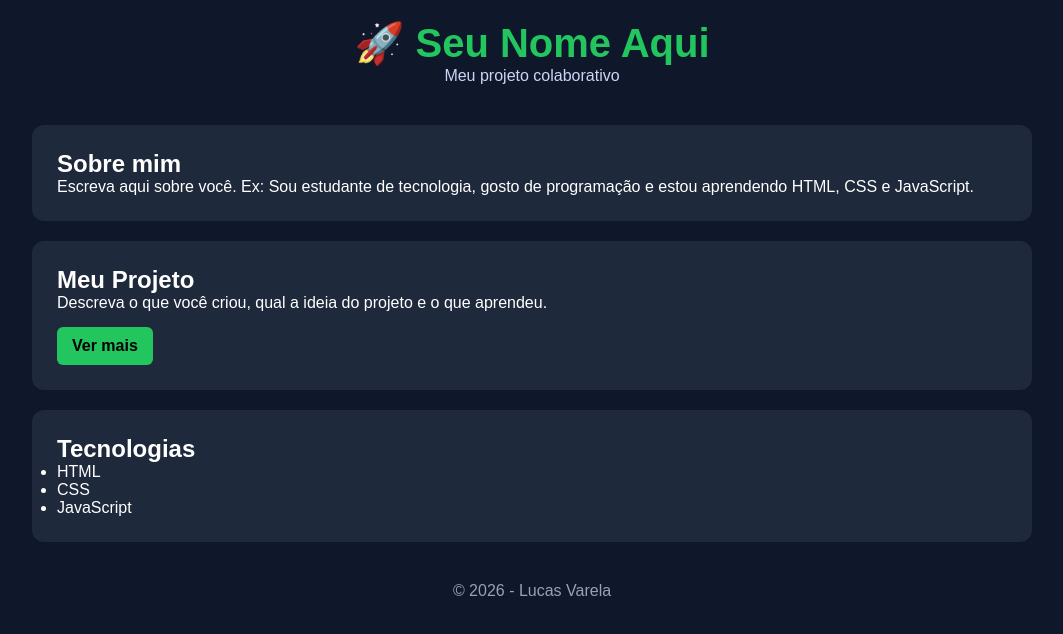
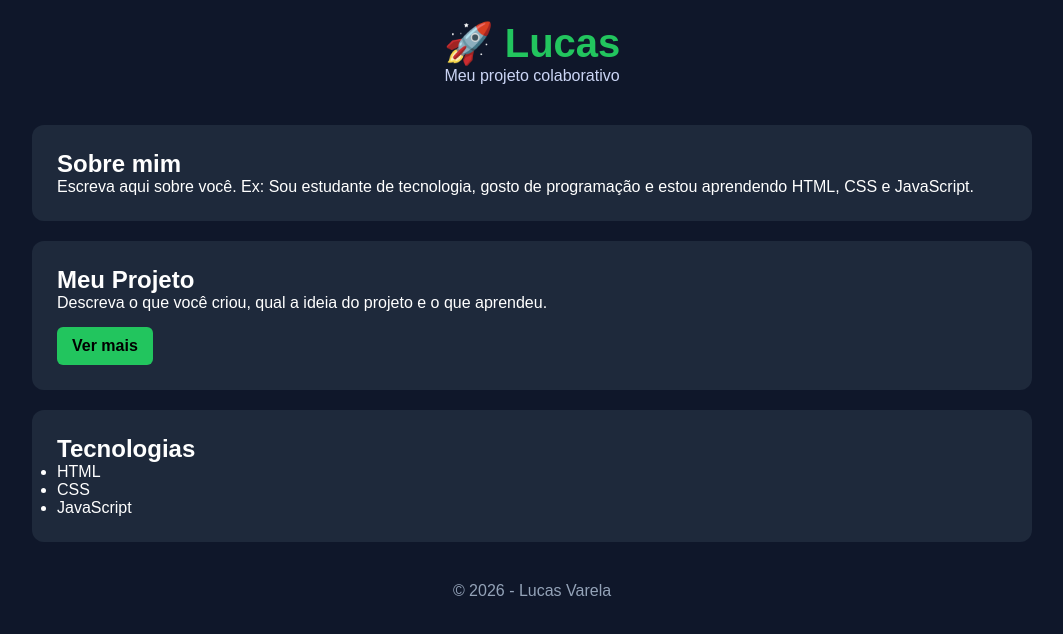
Before and after one commit to devjohnnydev/portfolio-turma-2026, a plain HTML site: page alunos/lucas-varela/index.html in a window 1280 px wide. Shown: the whole page, without its empty margins (108-1171 px from the left). Drawn offline with Linux system fonts and the light colour scheme.

Commit message:
Update header name to 'Lucas'

```diff
--- a/alunos/lucas-varela/index.html
+++ b/alunos/lucas-varela/index.html
@@ -78,7 +78,7 @@
 <body>
 
   <header>
-    <h1>🚀 Seu Nome Aqui</h1>
+    <h1>🚀 Lucas </h1>
     <p>Meu projeto colaborativo</p>
   </header>
 
```
